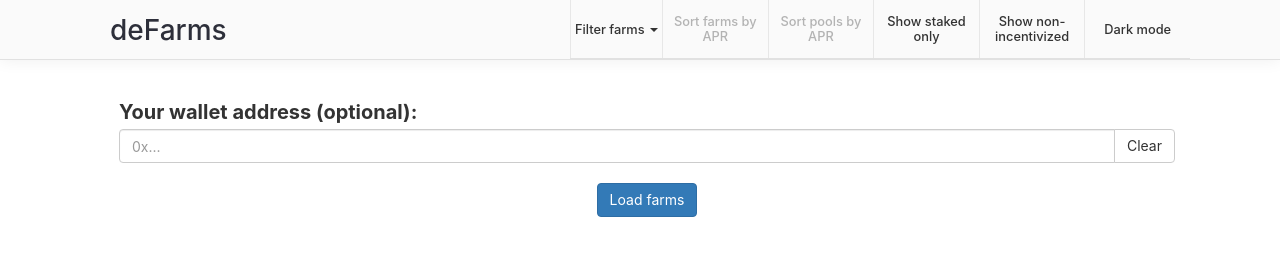
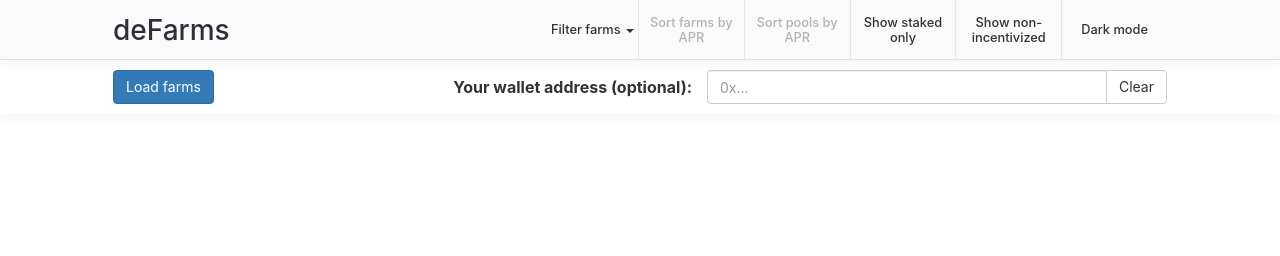
Before and after one commit to pixeeta/DeFarms, a plain HTML site: page index.html in a window 1280 px wide. Drawn offline with nearby package versions, Linux system fonts and the light colour scheme; a script that the page names is missing.

Commit message:
small layout changes around 2nd header

```diff
--- a/css/header.css
+++ b/css/header.css
@@ -1,21 +1,8 @@
-
-#header {
-    position: fixed;
-    display: flex;
-    justify-content: center;
-    height: 60px;
-    top: 0;
-    z-index: 9999;
-    width: 100%;
-    background-color: rgb(250, 250, 250);
-    border-bottom: 1px solid rgba(0, 0, 0, 0.1);
-    box-shadow: 0 0 16px rgba(0, 0, 0, 0.07);
-}
-
 #header-content-container {
     display: flex;
     justify-content: space-between;
     flex-basis: 1200px;
+    padding: 0 23px 0 23px;
 }
 
 #header #page-title {
@@ -26,7 +13,7 @@
 
 #header h1 {
     line-height: 60px;
-    margin: 0 0 0 20px;
+    margin: 0 0 0 0px;
     padding: 0;
     color: rgb(45, 47, 58);
     font-size: 28px;
@@ -35,7 +22,7 @@
 #header #header-controls {
     display: flex;
     flex-basis: 620px;
-    border-bottom: 1px solid rgba(0, 0, 0, 0.1);
+    /* border-bottom: 1px solid rgba(0, 0, 0, 0.1); */
 }
 
 .header-button {
@@ -48,6 +35,10 @@
     border-left: 1px solid rgb(231, 231, 231);
     font-size: 12.8px;
     font-weight: 500;
+}
+
+.dropdown .header-button {
+    border-left: 0px;
 }
 
 .header-button:hover {
@@ -72,14 +63,68 @@
     display: none;
 }
 
+/* ######################### */
+/* ####### 2nd header ###### */
+
+#content-controls-container {
+    display:flex;
+    width: 1200px;
+    align-items: flex-end;
+    flex-wrap: wrap;
+    justify-content: space-between;
+    margin-top: 10px;
+    margin-bottom: 10px;
+    padding: 0 23px 0 23px;
+}
+
+
+#wallet-address-input-container {
+    /* display: none; */
+    display: flex;
+    flex-direction: row;
+    text-align: center;
+    font-size: 24px;
+    /* width: 80%; */
+    /* align-self: center; */
+    /* margin-top: 20px; */
+    /* margin-left: 15px; */
+    /* margin-right: 15px; */
+    /* padding-left: 8px; */
+    /* padding-right: 14px; */
+    /* align-content: center; */
+    align-items: center;
+    order: 1;
+    align-self: flex-end;
+}
+
+#wallet-address-input-container label {
+    /* align-self: flex-start; */
+    font-size: 16px;
+    /* align-content: baseline; */
+    margin-right: 15px;
+    margin-bottom: 0px;
+}
+
+#wallet-address-input-container .input-group {
+    width: 460px;
+}
+
 /* ######### DARK MODE ######### */
 
 body.dark-mode #header, body.dark-mode .header-button {
+    background-color: #1b0f15;
+}
+
+body.dark-mode #second-header {
     background-color: #1c1f21;
 }
 
 body.dark-mode #header {
     border-bottom: 1px solid rgba(207, 207, 207, 0.1);
+    box-shadow: 0 0 16px rgba(255, 255, 255, 0.07);
+}
+
+body.dark-mode #second-header {
     box-shadow: 0 0 16px rgba(255, 255, 255, 0.07);
 }
 
@@ -89,7 +134,7 @@ body.dark-mode #page-title h1 {
 
 body.dark-mode .header-button {
     color: #dadada;
-    border-left: 1px solid rgb(80, 80, 80);
+    border-left-color: rgb(80, 80, 80);
 }
 
 body.dark-mode .header-button[disabled] {
@@ -114,6 +159,7 @@ body.dark-mode .header-button.active {
         font-size: 20px;
     }
 }
+
 
 
 /* ##### DROPDOWN ##### */
@@ -166,7 +212,7 @@ body.dark-mode .header-button.active {
 } */
 
 @media (min-width: 768px) {
-    #header-content-container {
+    #header-content-container, #content-controls-container  {
         flex-basis: 720px;
     }
 
@@ -176,7 +222,7 @@ body.dark-mode .header-button.active {
 }
 
 @media (min-width: 992px) {
-    #header-content-container {
+    #header-content-container, #content-controls-container  {
         flex-basis: 940px;
     }
 
@@ -186,7 +232,7 @@ body.dark-mode .header-button.active {
 }
 
 @media (min-width: 1200px) {
-    #header-content-container {
+    #header-content-container, #content-controls-container  {
         flex-basis: 1100px;
     }
 
@@ -196,7 +242,7 @@ body.dark-mode .header-button.active {
 }
 
 @media (min-width: 1300px) {
-    #header-content-container {
+    #header-content-container, #content-controls-container {
         flex-basis: 1200px;
     }
 
--- a/css/main.css
+++ b/css/main.css
@@ -7,13 +7,24 @@ body {
     line-height: normal !important;
 }
 
-#content-container {
+#header {
+    position: fixed;
     display: flex;
-    flex-direction: column;
-    max-width: 1200px;
-    margin: auto;
-    margin-top: 80px;
-    margin-bottom: 20px;
+    justify-content: center;
+    height: 60px;
+    top: 0;
+    z-index: 9999;
+    width: 100%;
+    background-color: rgb(250, 250, 250);
+    border-bottom: 1px solid rgba(0, 0, 0, 0.1);
+    box-shadow: 0 0 16px rgba(0, 0, 0, 0.07);
+}
+
+#second-header {
+    display: flex;
+    justify-content: center;
+    margin-top: 60px;
+    box-shadow: 0 0 16px rgba(0, 0, 0, 0.07);
 }
 
 #wrong-network-message {
@@ -23,31 +34,19 @@ body {
     font-size: 24px;
 }
 
-#wallet-address-input-container {
-    /* display: none; */
+#content-container {
     display: flex;
     flex-direction: column;
-    align-items: stretch;
-    text-align: center;
-    font-size: 24px;
-    /* width: 80%; */
-    /* align-self: center; */
+    max-width: 1200px;
+    margin: auto;
     margin-top: 20px;
-    margin-left: 15px;
-    margin-right: 15px;
-    padding-left: 14px;
-    /* padding-right: 14px; */
+    margin-bottom: 20px;
 }
 
 #farms-container {
     display: flex;
     flex-direction: column;
-    margin-top: 30px;
-}
-
-#wallet-address-input-container label {
-    align-self: flex-start;
-    font-size: 20px;
+    margin-top: 20px;
 }
 
 .custom-caret-icon {
--- a/index.html
+++ b/index.html
@@ -52,10 +52,8 @@
 			</div>
 		</div>
 	</div>
-	<div id="wrong-network-message">
-		<span>Please switch to Harmony Mainnet Shard 0 network</span>
-	</div>
-	<div id="content-container">
+	<div id="second-header">
+		<div id="content-controls-container">
 			<div id="wallet-address-input-container">
 				<label for="wallet-address-input">Your wallet address (optional):</label>
 				<div class="input-group">
@@ -66,12 +64,18 @@
 						</button>
 					</div>
 				</div>
-			<div style="margin-top: 20px">
+			</div>
+			<div>
 				<button class="btn btn-primary" id="load-farms-button">
 					Load farms
 				</button>
 			</div>
 		</div>
+	</div>
+	<div id="wrong-network-message">
+		<span>Please switch to Harmony Mainnet Shard 0 network</span>
+	</div>
+	<div id="content-container">
 		<div id="farms-container"></div>
 	</div>
 	<div id="modal-container" class="modal fade" tabindex="-1"></div>
```
Lines whose indentation alone changed are shown as unchanged.
